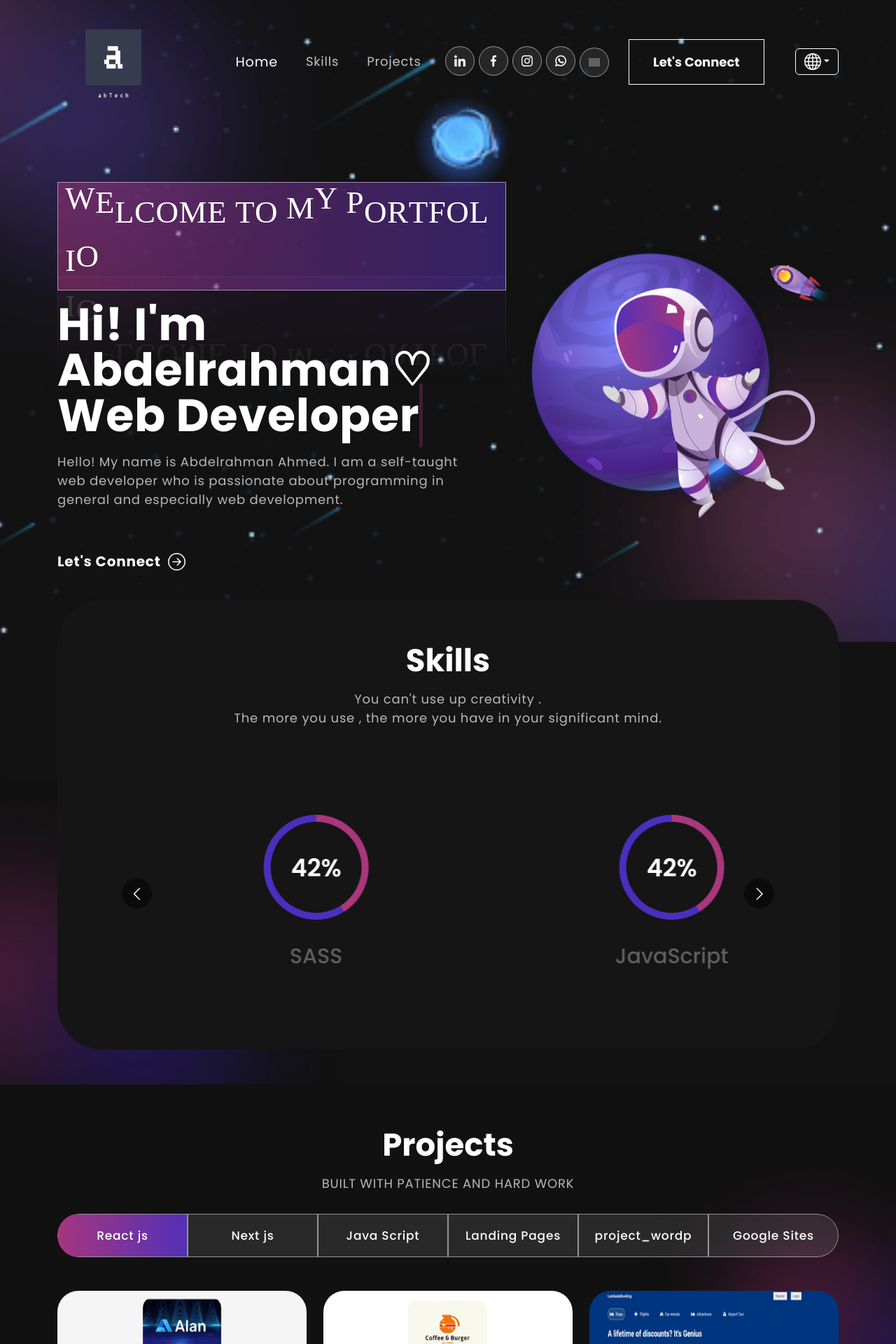
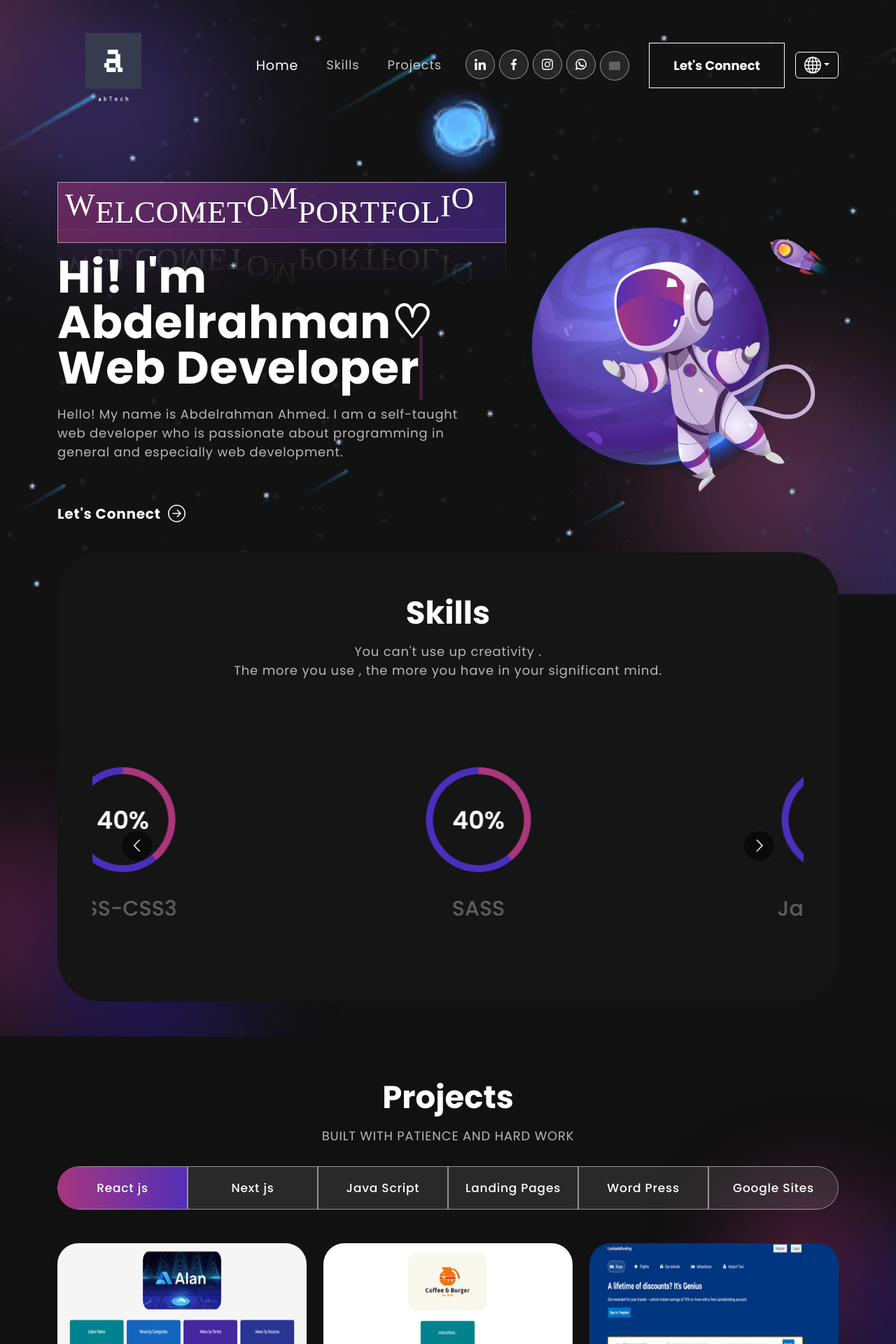
Before and after one commit to abdelrahman252/port, a React (Create React App) app: page / in a window 1280 px wide. Shown: the top 1920 px of the page at 70% size. Built offline with nearby package versions, Linux system fonts and the light colour scheme; grey boxes are pictures that could not be loaded.

Commit message:
Add files via upload

```diff
--- a/src/assets/locales/en/en.json
+++ b/src/assets/locales/en/en.json
@@ -35,7 +35,7 @@
   "project_next": "   Next js",
   "project_java": "    Java Script",
   "project_land": "     Landing Pages ",
-  "project_word": "  Word Press ",
+  "project_wordp": " Word Press ",
   "project_google": "      Google Sites ",
   "project_load": "Load More",
   "skills_skillsf": "You can't use up creativity . ",
--- a/src/assets/locales/fr/fr.json
+++ b/src/assets/locales/fr/fr.json
@@ -35,7 +35,7 @@
   "project_next": "   Next js",
   "project_java": "    Java Script",
   "project_land": "     Landing Pages ",
-  "project_word": "  Word Press ",
+  "project_wordp": "  Word Press ",
   "project_google": "      Google Sites ",
   "project_load": "Charger Plus",
   "skills_skillsf": "Vous ne pouvez pas utiliser la créativité.",
--- a/src/assets/locales/gm/gm.json
+++ b/src/assets/locales/gm/gm.json
@@ -35,7 +35,7 @@
   "project_next": "   Next js",
   "project_java": "    Java Script",
   "project_land": "     Landing Pages ",
-  "project_word": "  Word Press ",
+  "project_wordp": "  Word Press ",
   "project_google": "      Google Sites ",
   "project_load": "Mehr laden",
   "skills_skillsf": "Kreativität kann man nicht aufbrauchen. ",
--- a/src/assets/locales/sp/sp.json
+++ b/src/assets/locales/sp/sp.json
@@ -14,16 +14,20 @@
   "porto8": "i",
   "porto9": "d",
   "porto10": "o",
-  "porto11": "a",
-  "porto12": "m",
-  "porto13": "c",
-  "porto14": "a",
-  "porto15": "r",
-  "porto16": "t",
-  "porto17": "e",
-  "porto18": "r",
-  "porto19": "a",
-  "porto20": "",
+  "porto11": "",
+  "porto12": "a",
+  "porto13": "",
+  "porto14": "m",
+  "porto15": "i",
+  "porto16": "",
+  "porto17": "p",
+  "porto18": "o",
+  "porto19": "r",
+  "porto20": "t",
+  "porto21": "a",
+  "porto22": "l",
+  "porto23": "",
+  "porto24": "",
   "banner_head": "Hola! soy abdelrahman♡",
   "banner_text": "Hola! Mi nombre es Abdelrahman Ahmed. Soy un desarrollador web autodidacta apasionado por la programación en general y en especial por el desarrollo web.",
   "rotate": "rotatea",
@@ -35,7 +39,7 @@
   "project_next": "   Next js",
   "project_java": "    Java Script",
   "project_land": "     Landing Pages ",
-  "project_word": "  Word Press ",
+  "project_wordp": "  Word Press ",
   "project_google": "      Google Sites ",
   "project_load": "Carga más",
   "skills_skillsf": "No se puede agotar la creatividad.",
--- a/src/components/banner/Banner.js
+++ b/src/components/banner/Banner.js
@@ -6,7 +6,7 @@ import "animate.css";
 
 import "./banner.css";
 import { useTranslation } from "react-i18next";
-import {  Slide } from "react-awesome-reveal";
+import { Flip, JackInTheBox, Slide } from "react-awesome-reveal";
 
 const Banner = () => {
   const [loopNum, setLoopNum] = useState(0);
@@ -68,20 +68,30 @@ const Banner = () => {
                   <span className="for"> {t("porto4")}</span>
                   <span className="fiv"> {t("porto5")}</span>
                   <span className="six"> {t("porto6")}</span>
-                  <span className="seven">{t("porto7")} </span>{" "}
+                  <span className="seven">{t("porto7")} </span>
                   <span className="eait"> {t("porto8")}</span>
-                  <span className="nine"> {t("porto9")}</span>{" "}
+                  <span className="nine"> {t("porto9")}</span>
                   <span className="ten">{t("porto10")} </span>
-                  <span className="ele">{t("porto11")} </span>{" "}
+                  <span className="ele">
+                    {t("porto11")
+                      .split("/n")
+                      .map((line) => (
+                        <p>{" "}</p>
+                      ))}{" "}
+                  </span>
                   <span className="twe">{t("porto12")}</span>
                   <span className="threet">{t("porto13")} </span>
                   <span className="fourt">{t("porto14")}</span>
                   <span className="fivit">{t("porto15")}</span>
-                  <span className="sixth">{t("porto16")}</span>
+                  <span className="sixth">{t("porto16")} </span>
                   <span className="sevth">{t("porto17")}</span>
                   <span className="eaigh">{t("porto18")}</span>
                   <span className="nint">{t("porto19")}</span>
                   <span className="twent">{t("porto20")}</span>
+                  {/* <span className="twent1">{t("porto21")}</span>
+                  <span className="twent2">{t("porto22")}</span>
+                  <span className="twent3">{t("porto23")}</span>
+                  <span className="twent4">{t("porto24")}</span> */}
                 </div>
 
                 <Slide direction="left" triggerOnce="true" delay="400ms">
@@ -108,9 +118,11 @@ const Banner = () => {
           </Col>
 
           <Col xs={12} md={6} xl={5}>
-            <div className="iamge animate__animated animate__rollIn">
-              <img src={headerImg} alt="Header Img" />
-            </div>
+            <JackInTheBox>
+              <div className="iamge ">
+                <img src={headerImg} alt="Header Img" />
+              </div>
+            </JackInTheBox>
           </Col>
         </Row>
       </Container>
--- a/src/components/navbar/NavBar.js
+++ b/src/components/navbar/NavBar.js
@@ -75,12 +75,6 @@ const NavBar = () => {
       name: "German",
       country_code: "de",
     },
-    {
-      code: "ar",
-      name: "العربية",
-      dir: "rtl",
-      country_code: "sa",
-    },
   ];
   const { t, i18n } = useTranslation();
 
@@ -101,7 +95,6 @@ const NavBar = () => {
     <Router>
       <Navbar expand="md" className={scrolled ? "scrolled" : ""}>
         <Container className={isActive ? "bg" : "nav-container"}>
-          <Slide direction="right">
           <Navbar.Brand href="/">
             <img src={logo_transparent} alt="Logo" />
           </Navbar.Brand>
@@ -122,9 +115,7 @@ const NavBar = () => {
               <Nav.Link
                 href="#skills"
                 className={
-                    activeLink === "skills"
-                      ? "active navbar-link"
-                      : "navbar-link"
+                  activeLink === "skills" ? "active navbar-link" : "navbar-link"
                 }
                 onClick={() => onUpdateActiveLink("skills")}
               >
@@ -214,7 +205,6 @@ const NavBar = () => {
               ))}
             </Dropdown.Menu>
           </Dropdown>
-          </Slide>
         </Container>
       </Navbar>
     </Router>
--- a/src/components/projects/Projects.css
+++ b/src/components/projects/Projects.css
@@ -142,7 +142,13 @@
     border: 1px solid rgba(255, 255, 255, 0.5);
 }
 
-
+.first{
+    /* border-radius: 0px 0px 55px 0px !important;
+    -webkit-border-radius: 0px 0px 55px 0px !important;
+    -moz-border-radius: 0px 0px 55px 0px !important;
+    -ms-border-radius: 0px 0px 55px 0px !important;
+    -o-border-radius: 0px 0px 55px 0px !important; */
+}
 .nav-link#projects-tabs-tab-forth {
     border: 1px solid rgba(255, 255, 255, 0.5);
 }
--- a/src/components/translation/Translation.js
+++ b/src/components/translation/Translation.js
@@ -4,7 +4,6 @@ import { initReactI18next } from "react-i18next";
 // import LanguageDetector from "i18next-browser-languagedetector";
 import en from "../../assets/locales/en/en.json";
 import fr from "../../assets/locales/fr/fr.json";
-import ar from "../../assets/locales/ar/ar.json";
 import sp from "../../assets/locales/sp/sp.json";
 import gm from "../../assets/locales/gm/gm.json";
 i18next
@@ -31,9 +30,6 @@ i18next
       fr: {
         translation: fr,
       },
-      ar: {
-        translation: ar,
-      },
       sp: {
         translation: sp,
       },
```
Lines whose indentation alone changed are shown as unchanged.
